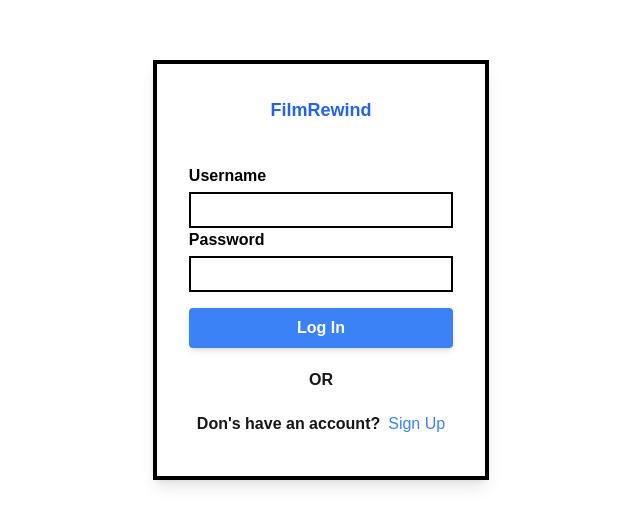
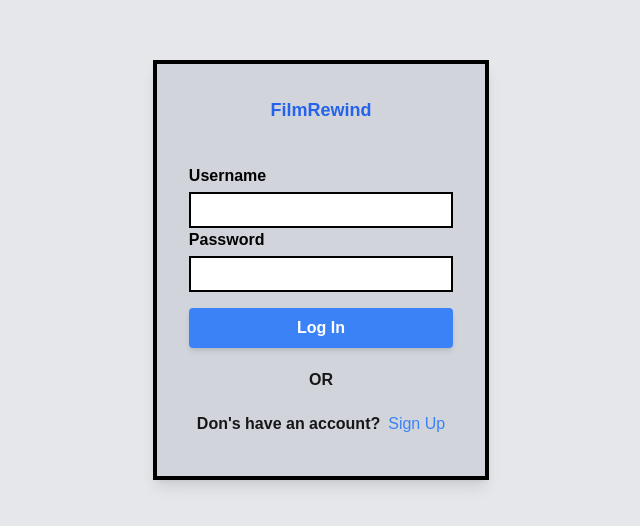
Before and after one commit to Bstrinic/movie-app, a Next.js app: page / in a window 1280 px wide. Shown: the part 130-656 px from the top of the page, without its empty margins (319-959 px from the left). Built offline with nearby package versions, Linux system fonts and the light colour scheme.

Commit message:
last changes to styling

```diff
--- a/app/home/page.js
+++ b/app/home/page.js
@@ -47,8 +47,8 @@ const Home = () => {
   };
 
   return (
-    <div className="flex flex-col justify-center items-center min-h-full p-4">
-      <h1 className="text-lg font-bold">Popular Movies</h1>
+    <div className="flex flex-col justify-center items-center min-h-full p-4 bg-gray-200">
+      <h1 className="text-4xl items-start justify-center font-bold">Popular Movies</h1>
       <div className="flex flex-wrap gap-6 justify-center">
         {movies.map((movie) => (
           <div
--- a/app/page.js
+++ b/app/page.js
@@ -4,7 +4,7 @@ import SignIn from "./signin/page";
 
 export default function Home() {
   return (
-    <main className="flex justify-center items-center min-h-screen">
+    <main className="flex justify-center items-center min-h-screen bg-gray-200">
       <SignIn />
     </main>
   );
--- a/app/signin/page.js
+++ b/app/signin/page.js
@@ -32,8 +32,8 @@ const SignIn = () => {
   };
 
   return (
-    <div className="flex justify-center items-center min-h-screen">
-      <div className="border-solid border-4 border-black p-8 shadow-lg ">
+    <div className="flex justify-center items-center min-h-screen bg-gray-200">
+      <div className="border-solid border-4 border-black bg-gray-300 p-8 shadow-lg ">
         <div className="flex justify-center items-center font-bold text-lg">
           <h1 className="text-blue-600 mb-10">FilmRewind</h1>
         </div>
--- a/app/signup/page.js
+++ b/app/signup/page.js
@@ -26,8 +26,8 @@ const Signup = () => {
   };
 
   return (
-    <div className="flex justify-center items-center min-h-screen">
-      <div className="border-solid border-4 border-black p-8 shadow-lg ">
+    <div className="flex justify-center items-center min-h-screen bg-gray-200 shadow-lg">
+      <div className="border-solid border-4 border-black bg-gray-300 p-8 shadow-lg ">
         <div className="flex justify-center items-center font-bold text-lg">
           <h1 className="text-blue-600 mb-10">FilmRewind</h1>
         </div>
```
